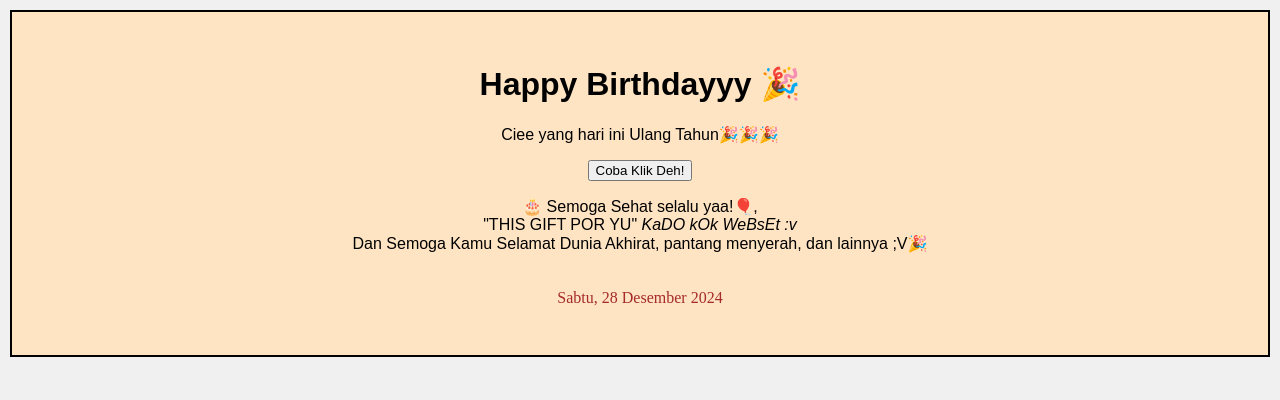
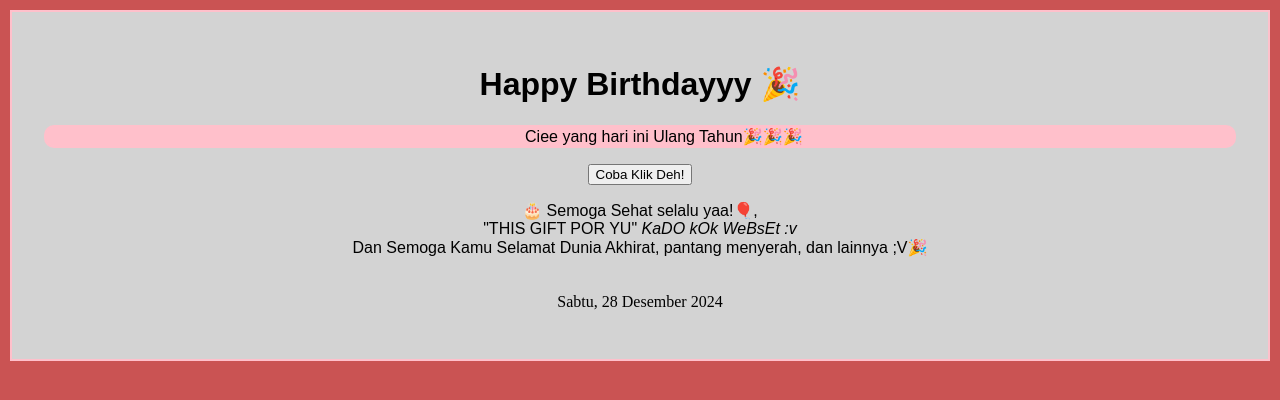
Before and after one commit to CalistKen/Calist-Ken-Repository, a plain HTML site: page index.html in a window 1280 px wide. Both pictures are taken after a click on the button "Coba Klik Deh!". Drawn offline with Linux system fonts and the light colour scheme.

Commit message:
Update style.css

```diff
--- a/style.css
+++ b/style.css
@@ -3,8 +3,8 @@ body {
     font-family: Arial, sans-serif;
     margin: 10px;
     padding: 0;
-    background-color: #f0f0f0;
-    border: solid 2px ;
+    background-color: #ca5353;
+    border: solid 2px  pink;
 
   }
 
@@ -12,14 +12,27 @@ body {
   .container {
     text-align: center;
     padding: 2em;
-    background-color: bisque;
+    background-color: lightgray;
   }
 
   span {
-    color: brown;
-  font-family:'Times New Roman', Times, serif;  }
+    color: rgb(0, 0, 0);
+  font-family:'Times New Roman', Times, serif;
+ }
+
+ #cie {
+  background-color: pink;
+  padding-left: 19%;
+  padding-right: 15%;
+  border-radius: 10px;
+  border: solid pink 2px;
+  font-family: Arial, Helvetica, sans-serif;
+ }
+
+
   .hidden {
     display: none;
+    font-family: Cambria, Cochin, Georgia, Times, 'Times New Roman', serif;
   }
 
   canvas {
```
